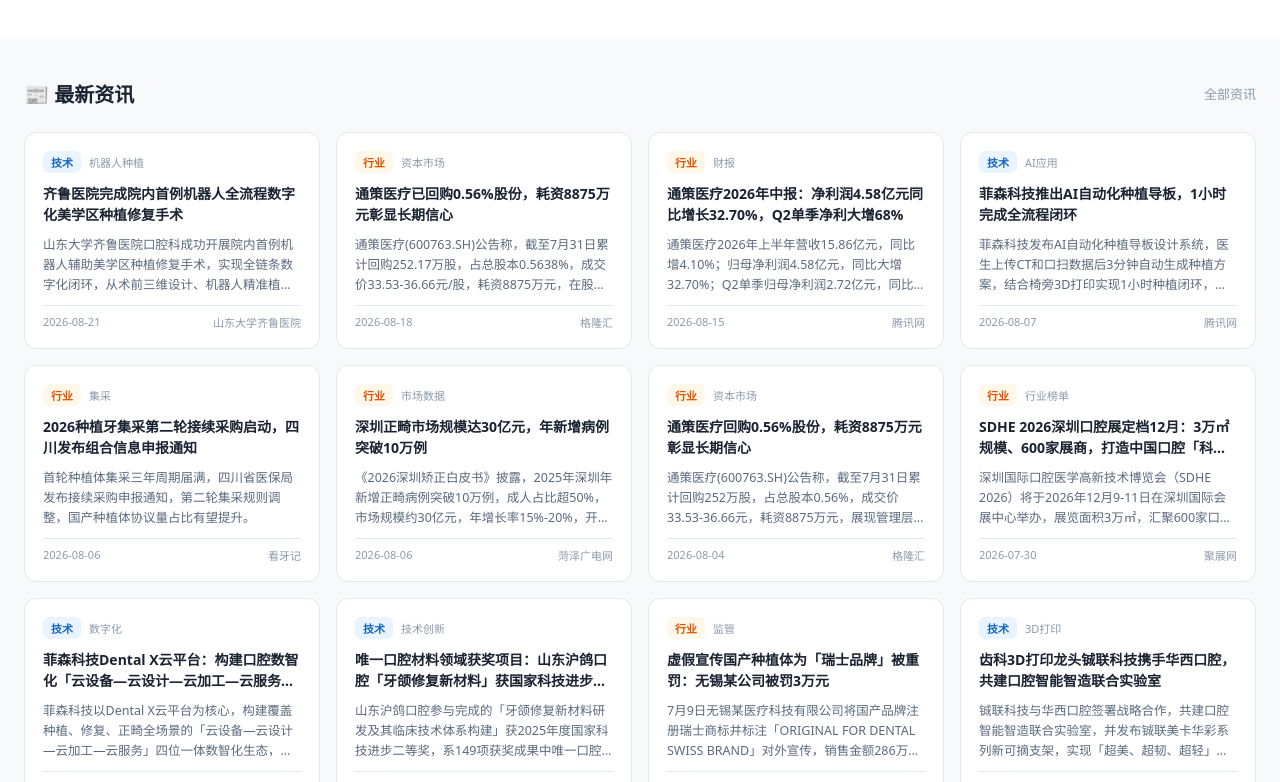
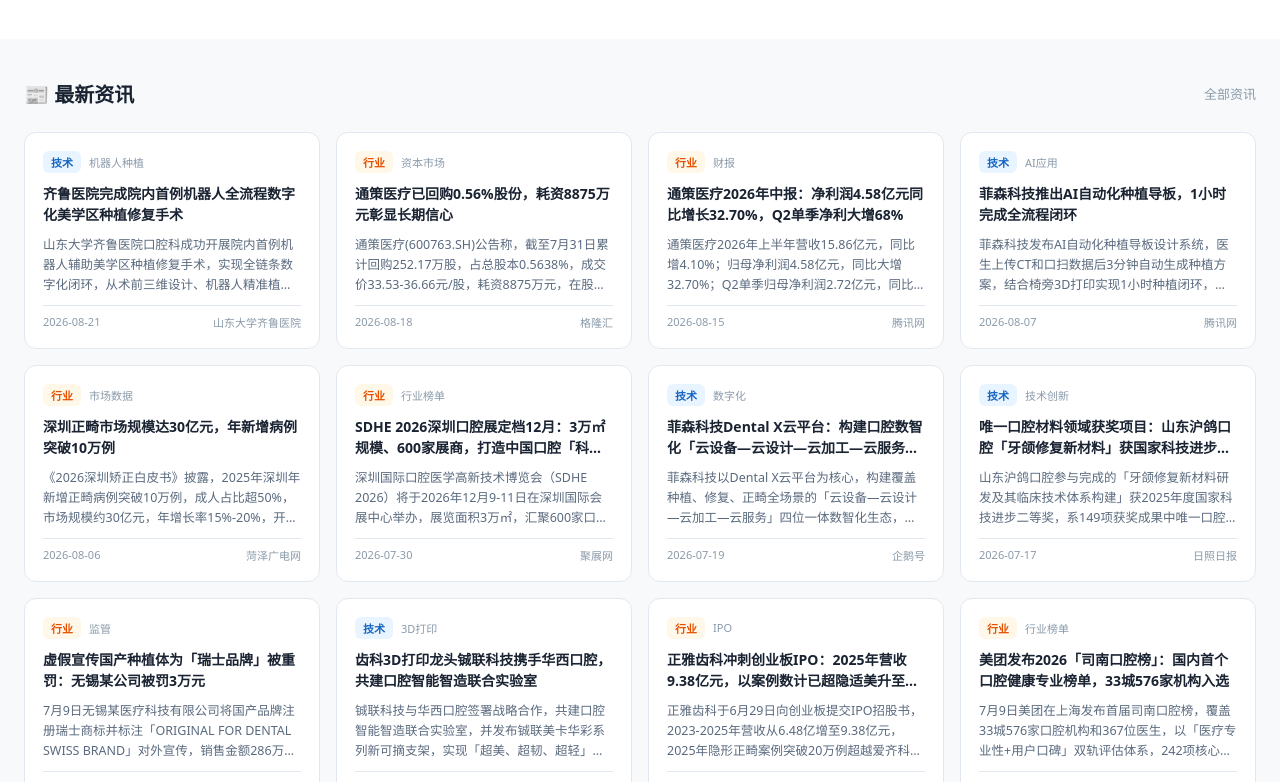
Before and after one commit to coala325-wwl/denttech-daily, a Vue app: page / in a window 1280 px wide. Shown: the part 1030-1812 px from the top of the page. Built offline with nearby package versions, Linux system fonts and the light colour scheme.

Commit message:
fix: 去除重复资讯（通策医疗回购8-04/种植牙集采8-06），总条目42→40

```diff
--- a/src/data/news.js
+++ b/src/data/news.js
@@ -122,27 +122,6 @@ AI还可快至1秒绘制牙弓线、下颌神经管，自动匹配植体规格
     featured: false,
   },
   {
-    id: 36,
-    region: 'domestic',
-    category: 'industry',
-    title: '2026种植牙集采第二轮接续采购启动，四川发布组合信息申报通知',
-    summary: '首轮种植体集采三年周期届满，四川省医保局发布接续采购申报通知，第二轮集采规则调整，国产种植体协议量占比有望提升。',
-    fullContent: `2026年种植牙集采进入第二轮接续采购阶段。首轮口腔种植体系统省际联盟集中带量采购周期为三年，从2023年4月20日至2026年4月19日，第三采购年已正式结束。
-
-四川省医保局正式发布口腔种植体系统产品信息和组合信息申报工作通知，标志着接续采购进入实质推进阶段。
-
-首轮集采结果显示：全国医疗机构协议采购量超过262万套，其中进口品牌超过228万套（占87%），国产品牌仅约34万套（占13%）。协议量排名前12位全部为进口品牌，韩国奥齿泰单一品牌超过57万套。
-
-价格方面，集采后欧美品牌（士卓曼、诺贝尔）从约5000元降至1850元左右，降幅63%；韩系品牌（奥齿泰、登腾）从约1500元降至770元，降幅49%。
-
-业内传出消息，第二轮集采可能将国产种植体单独分组，并要求公立医院国产占比不低于30%，具体政策有待官方明确。这一调整有望提升国产种植体在接续采购中的协议量占比。`,
-    sourceUrl: 'https://www.kanyaji.com/jichanchuluda.html',
-    date: '2026-08-06',
-    source: '看牙记',
-    tag: '集采',
-    featured: false,
-  },
-  {
     id: 38,
     region: 'domestic',
     category: 'industry',
@@ -208,25 +187,6 @@ Relu是一家专注于牙科影像AI的技术公司，旗下拥有两大核心
     date: '2026-08-04',
     source: '好的牙',
     tag: 'AI诊断',
-    featured: false,
-  },
-  {
-    id: 37,
-    region: 'domestic',
-    category: 'industry',
-    title: '通策医疗回购0.56%股份，耗资8875万元彰显长期信心',
-    summary: '通策医疗(600763.SH)公告称，截至7月31日累计回购252万股，占总股本0.56%，成交价33.53-36.66元，耗资8875万元，展现管理层对公司长期价值的信心。',
-    fullContent: `2026年8月4日，口腔连锁龙头通策医疗(600763.SH)发布股份回购进展公告。截至2026年7月31日，公司通过上海证券交易所交易系统以集中竞价交易方式累计回购公司股份252.17万股，占公司总股本的比例为0.5638%。
-
-回购成交的最高价为36.66元/股，最低价为33.53元/股，支付的资金总额为人民币8875.1万元（不含印花税、交易佣金等交易费用）。
-
-通策医疗作为A股口腔医疗服务业唯一上市公司，在全国拥有数百家口腔医疗机构。此次回购彰显了管理层对公司长期价值的信心。此前公司股价从高点有所回落，管理层选择在低位增持，向市场传递积极信号。
-
-业内分析认为，口腔医疗行业长期增长逻辑未变，随着居民口腔健康意识提升、消费升级带动正畸和种植需求，头部连锁机构有望持续受益。通策医疗作为行业龙头，品牌效应、医生资源、运营管理能力均处于领先地位。`,
-    sourceUrl: 'https://so.html5.qq.com/page/real/search_news?docid=70000021_7506a71989416252',
-    date: '2026-08-04',
-    source: '格隆汇',
-    tag: '资本市场',
     featured: false,
   },
   {
```
